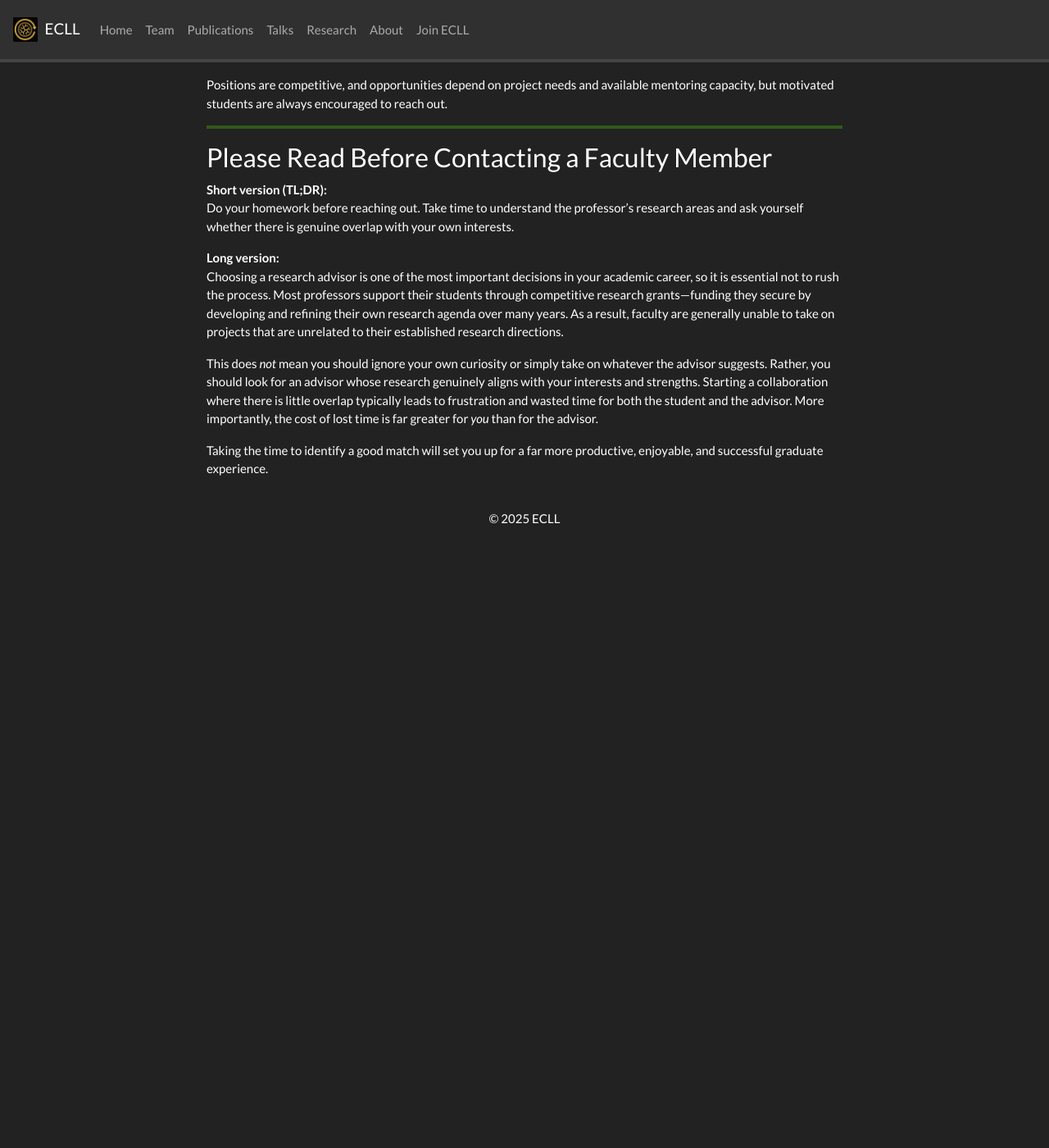
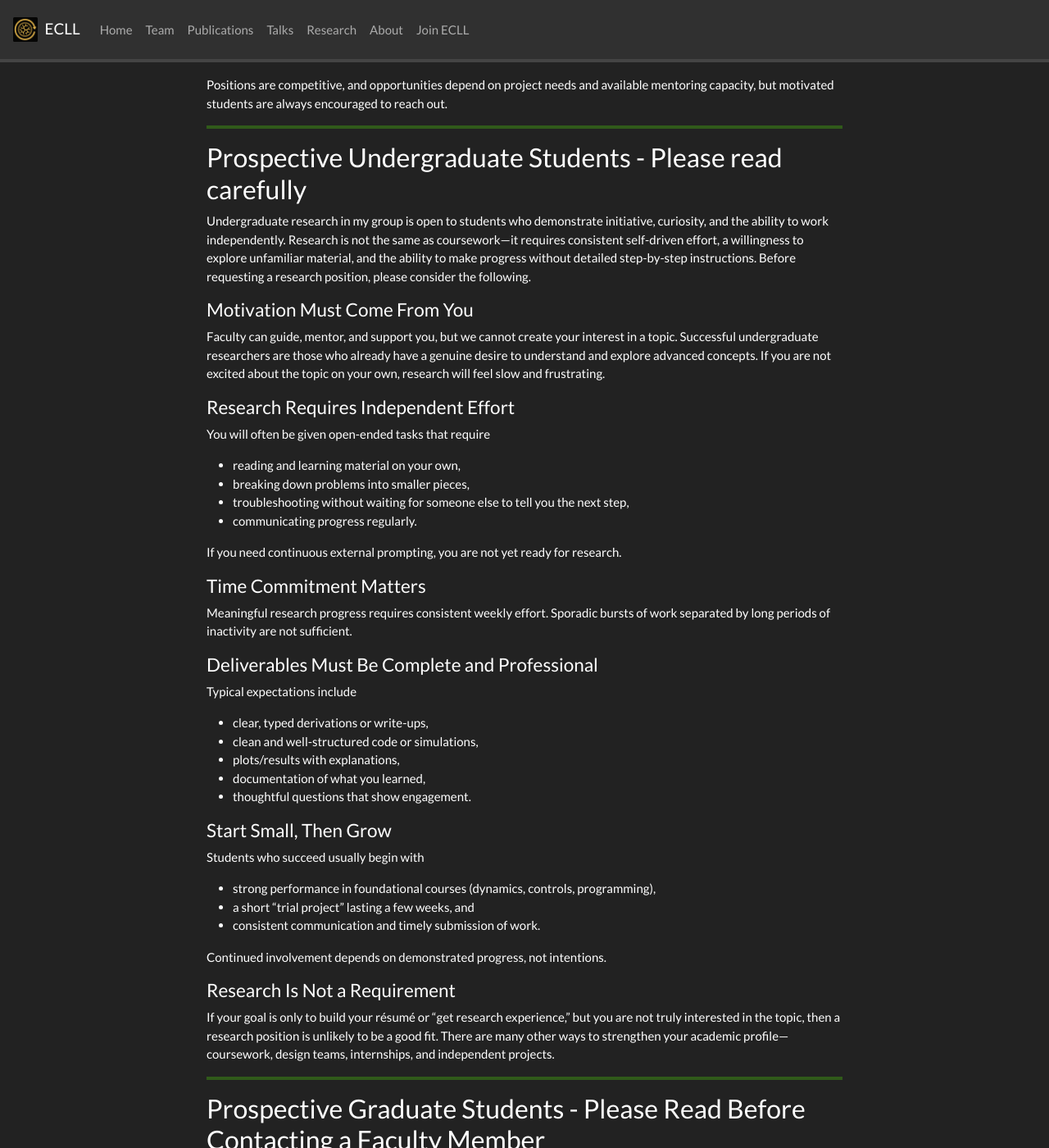
Before and after one commit to estimation-control-learning-laboratory/estimation-control-learning-laboratory.github.io, a Jekyll site: the page built from _pages/join-us.md, in a window 1280 px wide and 1400 px high, scrolled down 1629 px. Shown: the whole window at 82% size. Built offline with Jekyll 4.4.1, drawn with Linux system fonts in a browser that asks for light colours; nearby versions of some CDN libraries; a style sheet for code colours, icons or effects is not loaded; before the commit the page ends 2289 px from its top, so only the background shows below that.

Commit message:
added UG prompt

```diff
--- a/_pages/join-us.md
+++ b/_pages/join-us.md
@@ -68,8 +68,52 @@ Positions are competitive, and opportunities depend on project needs and availab
 
 <hr style="border: 0; height: 4px; background: #59ff00ff;">
 
+### Prospective Undergraduate Students - Please read carefully
+Undergraduate research in my group is open to students who demonstrate initiative, curiosity, and the ability to work independently. Research is not the same as coursework—it requires consistent self-driven effort, a willingness to explore unfamiliar material, and the ability to make progress without detailed step-by-step instructions. Before requesting a research position, please consider the following.
 
-### Please Read Before Contacting a Faculty Member
+#### Motivation Must Come From You
+Faculty can guide, mentor, and support you, but we cannot create your interest in a topic. Successful undergraduate researchers are those who already have a genuine desire to understand and explore advanced concepts.
+If you are not excited about the topic on your own, research will feel slow and frustrating.
+
+#### Research Requires Independent Effort
+
+You will often be given open-ended tasks that require
+- reading and learning material on your own,
+- breaking down problems into smaller pieces,
+- troubleshooting without waiting for someone else to tell you the next step,
+- communicating progress regularly.
+
+If you need continuous external prompting, you are not yet ready for research.
+
+#### Time Commitment Matters
+
+Meaningful research progress requires consistent weekly effort. Sporadic bursts of work separated by long periods of inactivity are not sufficient.
+
+#### Deliverables Must Be Complete and Professional
+
+Typical expectations include
+- clear, typed derivations or write-ups,
+- clean and well-structured code or simulations,
+- plots/results with explanations,
+- documentation of what you learned,
+- thoughtful questions that show engagement.
+
+#### Start Small, Then Grow
+
+Students who succeed usually begin with
+- strong performance in foundational courses (dynamics, controls, programming),
+- a short “trial project” lasting a few weeks, and
+- consistent communication and timely submission of work.
+
+Continued involvement depends on demonstrated progress, not intentions.
+
+#### Research Is Not a Requirement
+
+If your goal is only to build your résumé or “get research experience,” but you are not truly interested in the topic, then a research position is unlikely to be a good fit. There are many other ways to strengthen your academic profile—coursework, design teams, internships, and independent projects.
+
+<hr style="border: 0; height: 4px; background: #59ff00ff;">
+
+### Prospective Graduate Students - Please Read Before Contacting a Faculty Member
 
 **Short version (TL;DR):**
 Do your homework before reaching out. Take time to understand the professor’s research areas and ask yourself whether there is genuine overlap with your own interests.
```
